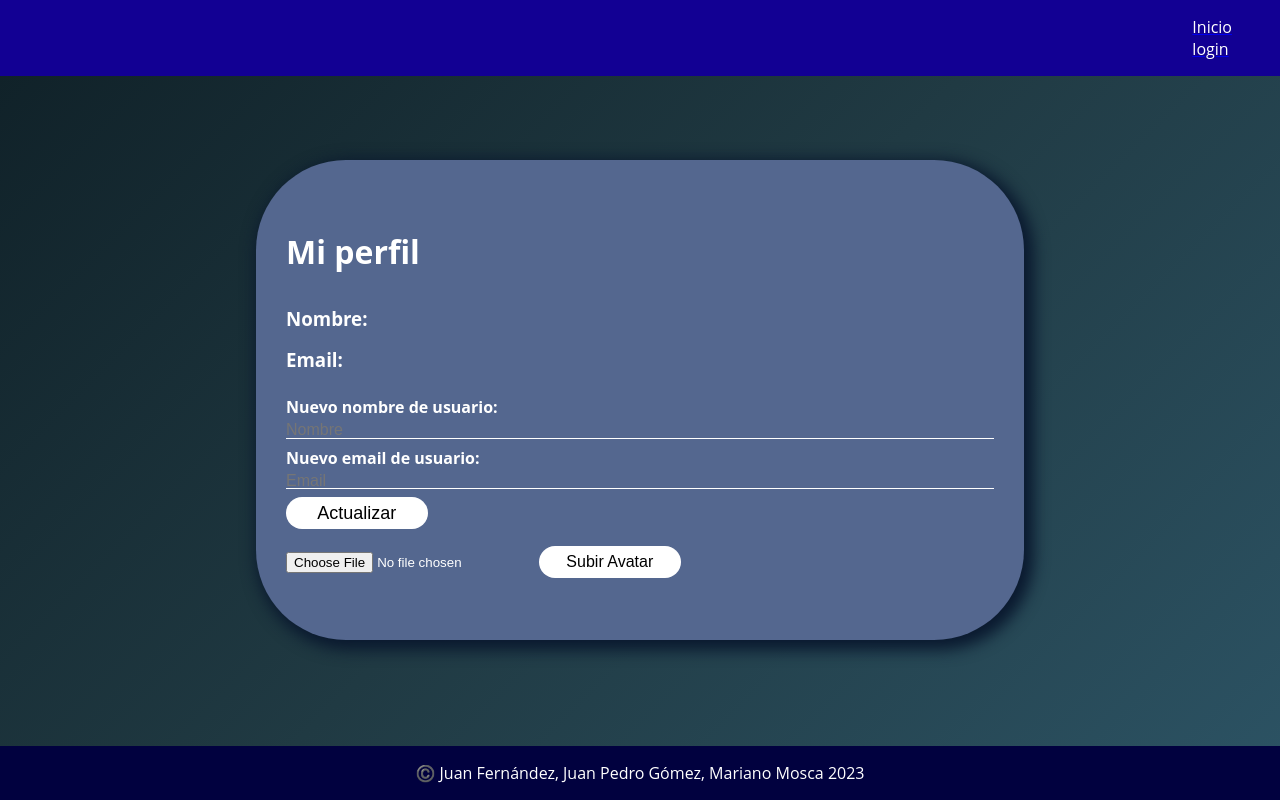
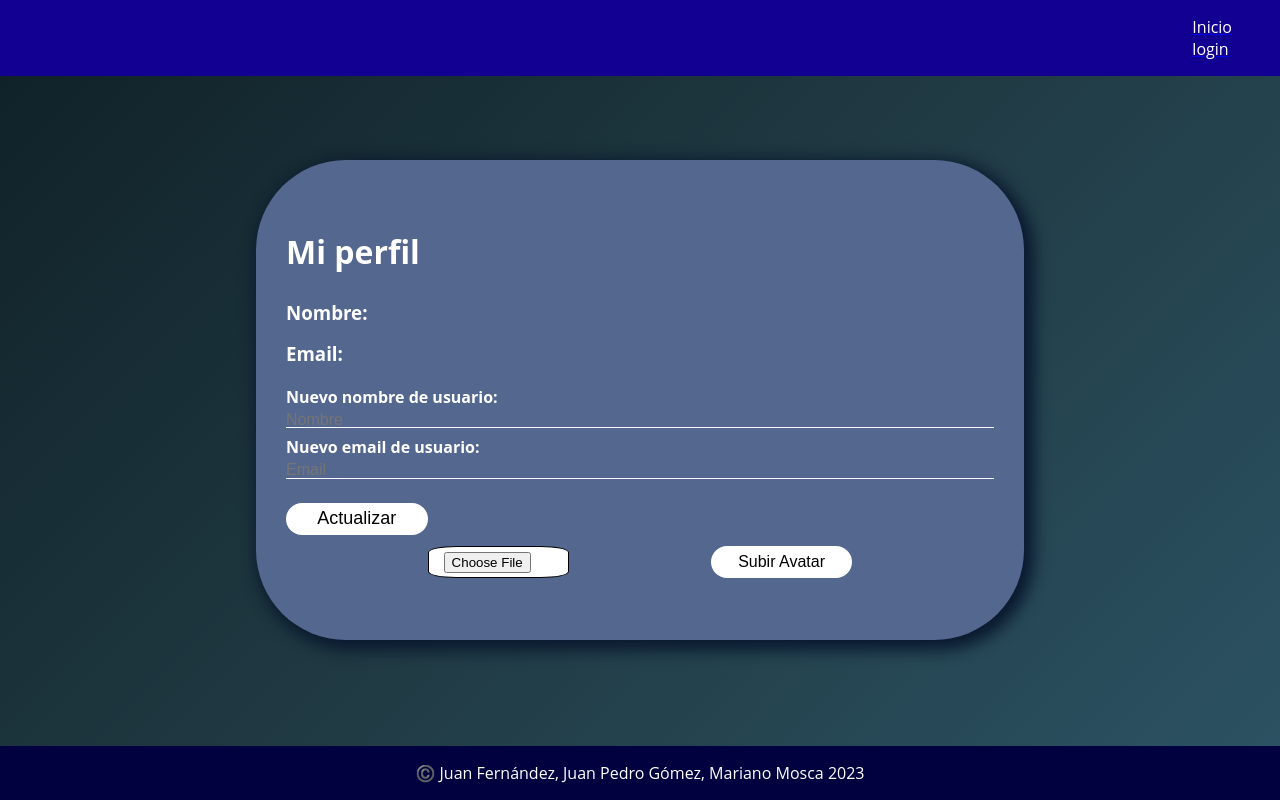
Before and after one commit to MarianoMosca/disco-duro-frontend, a React (Create React App) app: page /user in a window 1280 px wide. Built offline with nearby package versions, Linux system fonts and the light colour scheme.

Commit message:
cambios en la página de perfil

```diff
--- a/src/components/EditUserAvatar.js
+++ b/src/components/EditUserAvatar.js
@@ -28,10 +28,17 @@ export const EditUserAvatar = () => {
     <section className="avatar">
       <form>
         <label htmlFor="file"></label>
-        <input type="file" name="avatar" onChange={handleChanged} />
-        <button className="subir-avatar" onClick={handleUpload}>
-          Subir Avatar
-        </button>
+        <section className="botones-avatar-archivo">
+          <input
+            className="subir-archivo"
+            type="file"
+            name="avatar"
+            onChange={handleChanged}
+          />
+          <button className="subir-avatar" onClick={handleUpload}>
+            Subir Avatar
+          </button>
+        </section>
         <div> {result && <p>{result.data}</p>}</div>
       </form>
     </section>
--- a/src/components/Folder.js
+++ b/src/components/Folder.js
@@ -7,9 +7,14 @@ export const Folder = ({ folder }) => {
       <p>Creada el {new Date(folder.createdAt).toISOString()}</p>
       <MdFolderShared
         style={{
-          width: 50,
-          height: 50,
-          color: "red",
+          width: 70,
+          height: 70,
+          margin: "5%",
+          marginLeft: "35%",
+          color: "#172a45",
+          display: "flex",
+          justifyContent: "center",
+          alignItems: "center",
         }}
       />
     </article>
--- a/src/components/FolderList.js
+++ b/src/components/FolderList.js
@@ -10,7 +10,9 @@ export const FolderList = ({ folders }) => {
             <Folder key={folder.id} folder={folder} />
 
             <Link to={`/folders/${folder.id}`}>
-              <button>operaciones con ficheros</button>
+              <button className="operaciones-ficheros">
+                operaciones con ficheros
+              </button>
             </Link>
           </li>
         );
--- a/src/components/NewFolder.js
+++ b/src/components/NewFolder.js
@@ -29,6 +29,7 @@ export const NewFolder = ({ addFolder }) => {
         <br></br>
 
         <input type="name" name="name" id="name" required />
+
         <label htmlFor="file">Fichero (opcional) </label>
         <br></br>
 
--- a/src/pages/css/homepage/homepage.css
+++ b/src/pages/css/homepage/homepage.css
@@ -153,6 +153,19 @@
 }
 
 .folder {
+  row-gap: 2rem;
+  column-gap: 2rem;
+  border-radius: 20%;
+  margin: 1rem;
+  padding: 1rem;
+  content: auto;
+  background: #54678f;
+  box-shadow: 5px 5px 15px 5px #0a192f;
+  box-shadow: 5px 5px 15px 5px #0a192f;
+  overflow: hidden;
+  width: 320px;
+  height: 200px;
+  border: 2px solid black;
 }
 
 .añadir-carpeta {
@@ -173,8 +186,9 @@
   content: auto;
 }
 
-.folder {
-  width: 100%;
-  height: 100%;
-  border: 1px solid black;
+.operaciones-ficheros {
 }
+
+.carpetas button {
+  margin-top: 1rem;
+}
--- a/src/pages/css/userPage.css
+++ b/src/pages/css/userPage.css
@@ -87,6 +87,37 @@ body {
   color: black;
   font-size: 18px;
   border-radius: 20px;
+  margin-top: 1rem;
+}
+
+.botones-avatar-archivo {
+  display: flex;
+  flex-direction: row;
+  justify-content: space-evenly;
+  width: 100%;
+}
+
+.subir-archivo {
+  padding: 5px 15px;
+  border: 1px solid black;
+  background-color: #fff;
+  width: 20%;
+  border-radius: 20%;
+  outline: none;
+  height: 2rem;
+}
+
+.subir-avatar {
+  border: none;
+  outline: none;
+  height: 2rem;
+  width: 20%;
+  left: 50%;
+  background: #fff;
+  color: black;
+  font-size: 16px;
+  border-radius: 20px;
+  padding: 5px 15px;
 }
 
 .avatar {
@@ -99,15 +130,3 @@ body {
   color: #fff;
   font-size: 16px;
 }
-
-.subir-avatar {
-  border: none;
-  outline: none;
-  height: 2rem;
-  width: 20%;
-  left: 50%;
-  background: #fff;
-  color: black;
-  font-size: 16px;
-  border-radius: 20px;
-}
```
